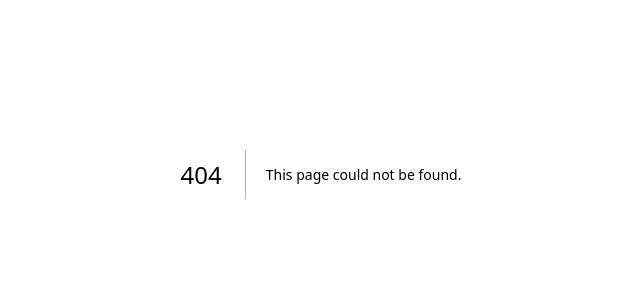
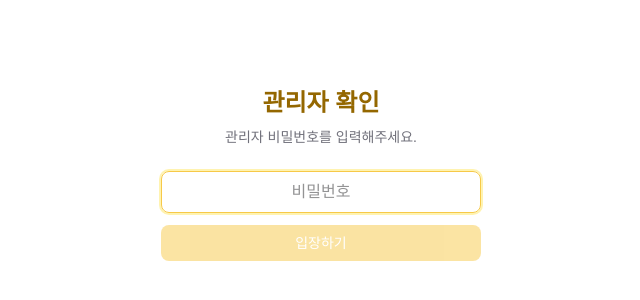
Before and after one commit to Actual-place-of-residence-hackathon/Took-Tak-web, a Next.js app: page /admin/login in a window 1280 px wide. Before the commit this address had no page. Shown: the part 226-526 px from the top of the page, without its empty margins (319-959 px from the left). Built offline with nearby package versions, Linux system fonts and the light colour scheme.

Commit message:
feat: 관리자 로그인/인증 기능 추가
- admin-auth 세션 토큰 발급/검증 로직과 /admin 라우트 가드(proxy.ts) 추가
- /api/admin/login, /api/admin/logout route handler 추가
- 공통 로그인 페이지를 관리자 전용 로그인(/admin/login)으로 대체

```diff
--- a/src/app/(public)/login/page.tsx
+++ /dev/null
@@ -1,5 +0,0 @@
-import { LoginPage } from "@/views/common/login";
-
-export default function Page() {
-  return <LoginPage />;
-}
--- /dev/null
+++ b/src/app/admin/login/page.tsx
@@ -0,0 +1,5 @@
+import { AdminLoginPage } from "@/views/admin/login";
+
+export default function Page() {
+  return <AdminLoginPage />;
+}
--- /dev/null
+++ b/src/app/api/admin/login/route.ts
@@ -0,0 +1,26 @@
+import { NextResponse } from "next/server";
+import { cookies } from "next/headers";
+import {
+  ADMIN_COOKIE_NAME,
+  createAdminSessionToken,
+  verifyPasscode,
+} from "@/shared/lib/admin-auth";
+
+export async function POST(request: Request) {
+  const { passcode } = (await request.json()) as { passcode?: string };
+
+  if (!passcode || !verifyPasscode(passcode)) {
+    return NextResponse.json({ message: "비밀번호가 올바르지 않습니다." }, { status: 401 });
+  }
+
+  const cookieStore = await cookies();
+  cookieStore.set(ADMIN_COOKIE_NAME, createAdminSessionToken(), {
+    httpOnly: true,
+    secure: process.env.NODE_ENV === "production",
+    sameSite: "lax",
+    path: "/",
+    maxAge: 60 * 60 * 24 * 7,
+  });
+
+  return NextResponse.json({ ok: true });
+}
--- /dev/null
+++ b/src/app/api/admin/logout/route.ts
@@ -0,0 +1,9 @@
+import { NextResponse } from "next/server";
+import { cookies } from "next/headers";
+import { ADMIN_COOKIE_NAME } from "@/shared/lib/admin-auth";
+
+export async function POST() {
+  const cookieStore = await cookies();
+  cookieStore.delete(ADMIN_COOKIE_NAME);
+  return NextResponse.json({ ok: true });
+}
--- /dev/null
+++ b/src/proxy.ts
@@ -0,0 +1,20 @@
+import { NextResponse } from "next/server";
+import type { NextRequest } from "next/server";
+import { ADMIN_COOKIE_NAME, verifyAdminSessionToken } from "@/shared/lib/admin-auth";
+
+export function proxy(request: NextRequest) {
+  const { pathname } = request.nextUrl;
+
+  if (pathname.startsWith("/admin") && pathname !== "/admin/login") {
+    const token = request.cookies.get(ADMIN_COOKIE_NAME)?.value;
+    if (!verifyAdminSessionToken(token)) {
+      return NextResponse.redirect(new URL("/admin/login", request.url));
+    }
+  }
+
+  return NextResponse.next();
+}
+
+export const config = {
+  matcher: ["/admin/:path*"],
+};
--- /dev/null
+++ b/src/shared/lib/admin-auth.ts
@@ -0,0 +1,34 @@
+import { createHmac, timingSafeEqual } from "crypto";
+
+export const ADMIN_COOKIE_NAME = "tt_admin_session";
+
+function getPasscode(): string {
+  const passcode = process.env.ADMIN_PASSCODE;
+  if (!passcode) {
+    throw new Error("Missing ADMIN_PASSCODE. .env.local을 확인하세요.");
+  }
+  return passcode;
+}
+
+function sign(value: string): string {
+  return createHmac("sha256", getPasscode()).update(value).digest("base64url");
+}
+
+export function createAdminSessionToken(): string {
+  return sign("admin-ok");
+}
+
+export function verifyAdminSessionToken(token: string | undefined): boolean {
+  if (!token) return false;
+  const expected = sign("admin-ok");
+  const a = Buffer.from(token);
+  const b = Buffer.from(expected);
+  return a.length === b.length && timingSafeEqual(a, b);
+}
+
+export function verifyPasscode(input: string): boolean {
+  const expected = getPasscode();
+  const a = Buffer.from(input);
+  const b = Buffer.from(expected);
+  return a.length === b.length && timingSafeEqual(a, b);
+}
--- /dev/null
+++ b/src/views/admin/login/index.ts
@@ -0,0 +1 @@
+export { AdminLoginPage } from "./ui/AdminLoginPage";
--- /dev/null
+++ b/src/views/admin/login/ui/AdminLoginPage.tsx
@@ -0,0 +1,55 @@
+"use client";
+
+import { useState } from "react";
+import { useRouter } from "next/navigation";
+import { toast } from "sonner";
+import { Button } from "@/shared/ui";
+
+export function AdminLoginPage() {
+  const router = useRouter();
+  const [passcode, setPasscode] = useState("");
+  const [submitting, setSubmitting] = useState(false);
+
+  async function handleSubmit(e: React.FormEvent) {
+    e.preventDefault();
+    setSubmitting(true);
+    const res = await fetch("/api/admin/login", {
+      method: "POST",
+      headers: { "Content-Type": "application/json" },
+      body: JSON.stringify({ passcode }),
+    });
+    setSubmitting(false);
+
+    if (!res.ok) {
+      const body = await res.json().catch(() => null);
+      toast.error(body?.message ?? "비밀번호가 올바르지 않습니다.");
+      return;
+    }
+
+    toast.success("관리자로 인증되었습니다.");
+    router.replace("/admin/dashboard");
+    router.refresh();
+  }
+
+  return (
+    <main className="animate-tt-fade-in flex flex-1 flex-col items-center justify-center gap-6 px-6 text-center">
+      <div className="flex flex-col gap-2">
+        <h1 className="text-primary-800 text-2xl font-semibold">관리자 확인</h1>
+        <p className="text-sm text-zinc-500">관리자 비밀번호를 입력해주세요.</p>
+      </div>
+      <form onSubmit={handleSubmit} className="flex w-full max-w-xs flex-col gap-3">
+        <input
+          type="password"
+          value={passcode}
+          onChange={(e) => setPasscode(e.target.value)}
+          placeholder="비밀번호"
+          autoFocus
+          className="focus:border-primary-500 focus:ring-primary-200 rounded-lg border border-zinc-300 px-3 py-2 text-center text-zinc-800 focus:ring-2 focus:outline-none"
+        />
+        <Button type="submit" disabled={submitting || !passcode}>
+          {submitting ? "확인 중..." : "입장하기"}
+        </Button>
+      </form>
+    </main>
+  );
+}
--- a/src/views/common/login/index.ts
+++ /dev/null
@@ -1 +0,0 @@
-export { LoginPage } from "./ui/LoginPage";
--- a/src/views/common/login/ui/LoginPage.tsx
+++ /dev/null
@@ -1,8 +0,0 @@
-export function LoginPage() {
-  return (
-    <main className="flex flex-1 flex-col items-center justify-center gap-4 px-6">
-      <h1 className="text-2xl font-semibold">로그인</h1>
-      <p className="text-zinc-500">학생 / 관리자 로그인 폼이 들어갈 자리입니다.</p>
-    </main>
-  );
-}
```
